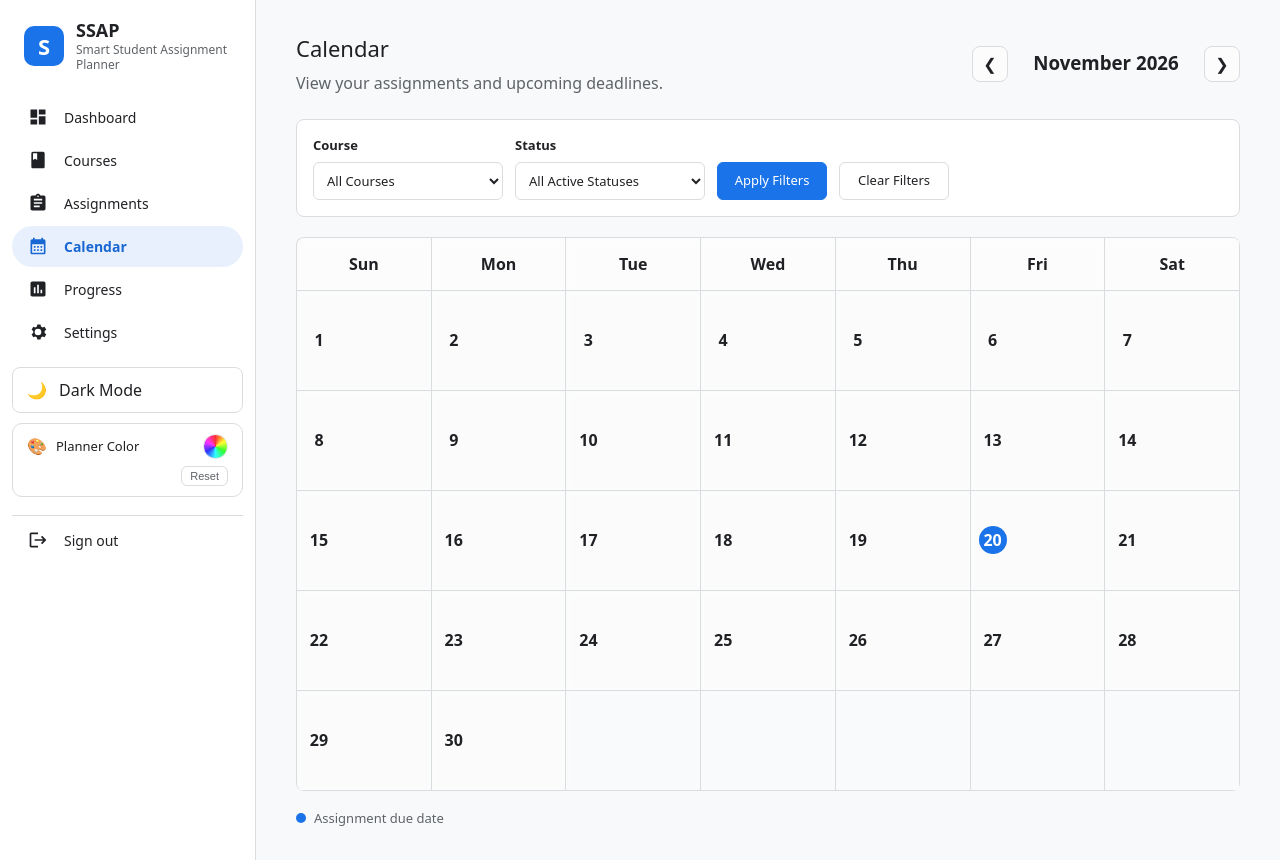
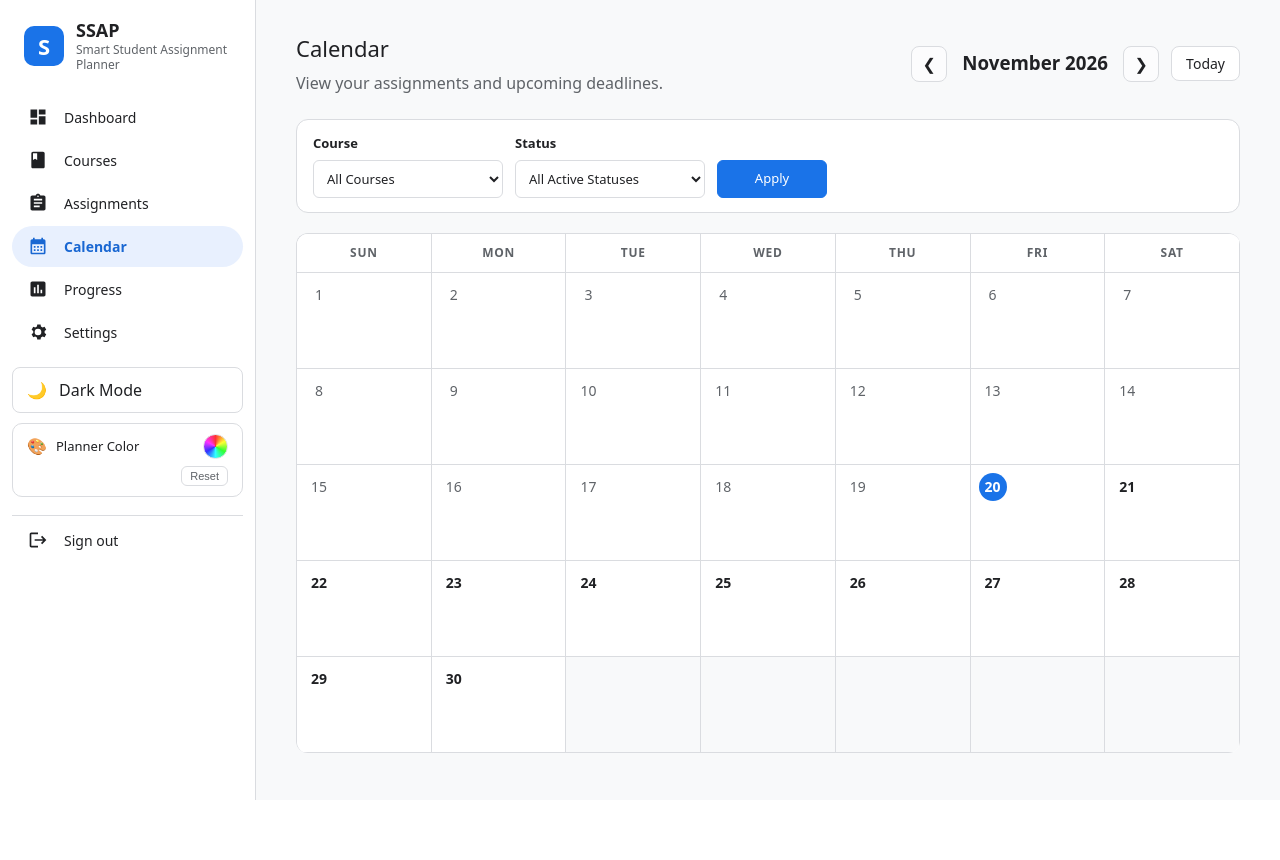
Before and after one commit to BhavyaSura/Smart-Student-Assignment-Planner, a Flask app: page /calendar in a window 1280 px wide. After the commit the page ends 800 px from the top, so only its background shows below. Run offline with Flask 3, Linux system fonts and the light colour scheme; the visitor is signed in with stand-in values (Sample User, id 1); tables that the repository leaves empty hold one stand-in row (values such as "Sample post"); some libraries are stand-ins or nearby versions.

Commit message:
Add files via upload

```diff
--- a/static/css/calendar.css
+++ b/static/css/calendar.css
@@ -754,3 +754,161 @@ html[data-theme="dark"]
         padding: 3px;
     }
 }
+
+
+/* =========================================================
+   CALENDAR POLISH
+   - Day numbers always sit in the top-left corner.
+   - Lighter weekday labels, past days, and empty cells.
+   - Softer assignment chips, colored by status.
+   All colors come from theme.css.
+   ========================================================= */
+
+/* Header: "Today" button next to the arrows */
+.calendar-page .calendar-navigation {
+    gap: 8px;
+}
+
+.calendar-today-button {
+    margin-left: 4px;
+    padding: 6px 14px;
+    border: 1px solid var(--border);
+    border-radius: 8px;
+    background: var(--surface);
+    color: var(--text);
+    font-size: 14px;
+    font-weight: 500;
+    text-decoration: none;
+}
+
+.calendar-today-button:hover {
+    background: var(--hover);
+}
+
+/* Filter bar: a little more compact */
+.calendar-page .calendar-filters {
+    align-items: flex-end;
+    gap: 12px;
+    padding: 14px 16px;
+    border-radius: 12px;
+}
+
+.calendar-page .calendar-clear-button {
+    border: none;
+    background: none;
+    color: var(--accent-text);
+    padding: 8px 4px;
+}
+
+.calendar-page .calendar-clear-button:hover {
+    text-decoration: underline;
+}
+
+/* The grid */
+.calendar-page .calendar-grid {
+    border-radius: 12px;
+    overflow: hidden;
+    background: var(--surface);
+}
+
+/* Weekday labels: small, gray, no heavy box */
+.calendar-page .calendar-weekday {
+    padding: 10px 8px;
+    font-size: 12px;
+    font-weight: 600;
+    letter-spacing: 0.06em;
+    text-transform: uppercase;
+    color: var(--text-muted);
+    background: var(--surface);
+}
+
+/* Every day: number in the top-left, chips underneath */
+.calendar-page .calendar-day {
+    display: flex;
+    flex-direction: column;
+    align-items: stretch;
+    justify-content: flex-start;
+    gap: 6px;
+    min-height: 96px;
+    padding: 8px;
+    text-align: left;
+    background: var(--surface);
+}
+
+.calendar-page .calendar-date-button:hover {
+    background: var(--hover);
+}
+
+.calendar-page .calendar-date {
+    width: 28px;
+    height: 28px;
+    display: flex;
+    align-items: center;
+    justify-content: center;
+    border-radius: 50%;
+    font-size: 14px;
+    font-weight: 600;
+    color: var(--text);
+}
+
+/* Today: filled circle */
+.calendar-page .calendar-day.today .calendar-date {
+    background: var(--accent);
+    color: var(--on-accent);
+}
+
+/* Past days and days outside the month are lighter */
+.calendar-page .calendar-day.past-day .calendar-date {
+    color: var(--text-muted);
+    font-weight: 500;
+}
+
+.calendar-page .calendar-day.empty-day {
+    background: var(--page-bg);
+}
+
+/* Assignment chips: light background with a colored left edge */
+.calendar-page .calendar-assignments {
+    display: flex;
+    flex-direction: column;
+    gap: 4px;
+    width: 100%;
+}
+
+.calendar-page .calendar-assignment {
+    padding: 3px 8px;
+    border-left: 3px solid var(--accent);
+    border-radius: 4px;
+    background: var(--accent-light);
+    color: var(--accent-text);
+    font-size: 12px;
+    font-weight: 600;
+    overflow: hidden;
+    text-overflow: ellipsis;
+    white-space: nowrap;
+}
+
+.calendar-page .calendar-assignment.chip-in-progress {
+    border-left-color: var(--warning-text);
+    background: var(--warning-bg);
+    color: var(--warning-text);
+}
+
+.calendar-page .calendar-assignment.chip-completed {
+    border-left-color: var(--success-text);
+    background: var(--success-bg);
+    color: var(--success-text);
+}
+
+@media (max-width: 700px) {
+
+    .calendar-page .calendar-day {
+        min-height: 64px;
+        padding: 4px;
+    }
+
+    .calendar-page .calendar-assignment {
+        padding: 2px 4px;
+        font-size: 10px;
+    }
+}
--- a/templates/calendar/home.html
+++ b/templates/calendar/home.html
@@ -30,6 +30,12 @@
                class="calendar-nav-button"
                aria-label="Next month">
                 &#10095;
+            </a>
+
+            {# Jump back to this month (keeps any filters) #}
+            <a href="{{ url_for('calendar.calendar', month=today.strftime('%Y-%m'), course=selected_course, status=selected_status) }}"
+               class="calendar-today-button">
+                Today
             </a>
         </div>
     </div>
@@ -88,13 +94,22 @@
 
         <!-- Filter Buttons -->
         <button type="submit" class="calendar-filter-button">
-            Apply Filters
+            Apply
         </button>
 
+        {# Only show "Clear" when a filter is actually turned on #}
+
+        {% if selected_course or selected_status %}
+
         <a href="{{ url_for('calendar.calendar', month=year|string + '-' + '%02d'|format(month)) }}"
+
            class="calendar-clear-button">
-            Clear Filters
+
+            Clear
+
         </a>
+
+        {% endif %}
 
     </form>
 
@@ -110,7 +125,7 @@
         <div class="calendar-day empty-day"></div>
 {%- else %}
         <button type="button"
-                class="calendar-day calendar-date-button {% if today.year == year and today.month == month and today.day == day %}today{% endif %}"
+                class="calendar-day calendar-date-button {% if today.year == year and today.month == month and today.day == day %}today{% endif %} {% if [year, month, day] < [today.year, today.month, today.day] %}past-day{% endif %}"
                 data-day="{{ day }}"
                 data-month="{{ month }}"
                 data-year="{{ year }}"
@@ -121,7 +136,7 @@
             {% if day in assignments_by_day %}
             <div class="calendar-assignments">
                 {% for assignment in assignments_by_day[day] %}
-                <div class="calendar-assignment">
+                <div class="calendar-assignment chip-{{ (assignment.status or 'Not Started') | lower | replace(' ', '-') }}">
                     {{ assignment.title }}
                 </div>
                 {% endfor %}
@@ -131,12 +146,6 @@
 {%- endif %}
 {%- endfor %}
 {%- endfor %}
-    </div>
-
-    <!-- Calendar Legend -->
-    <div class="calendar-legend">
-        <span class="calendar-dot"></span>
-        Assignment due date
     </div>
 
 </section>
```
